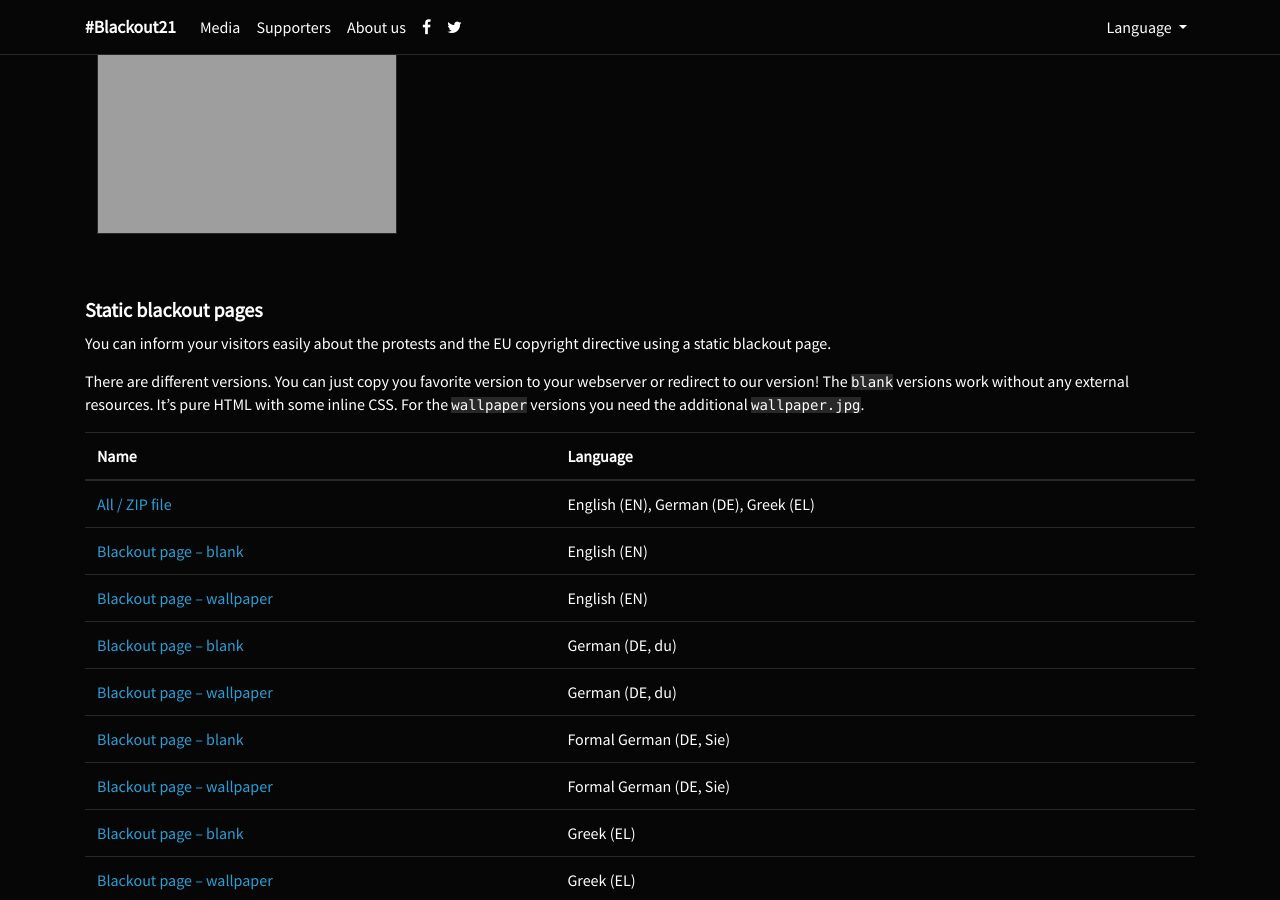
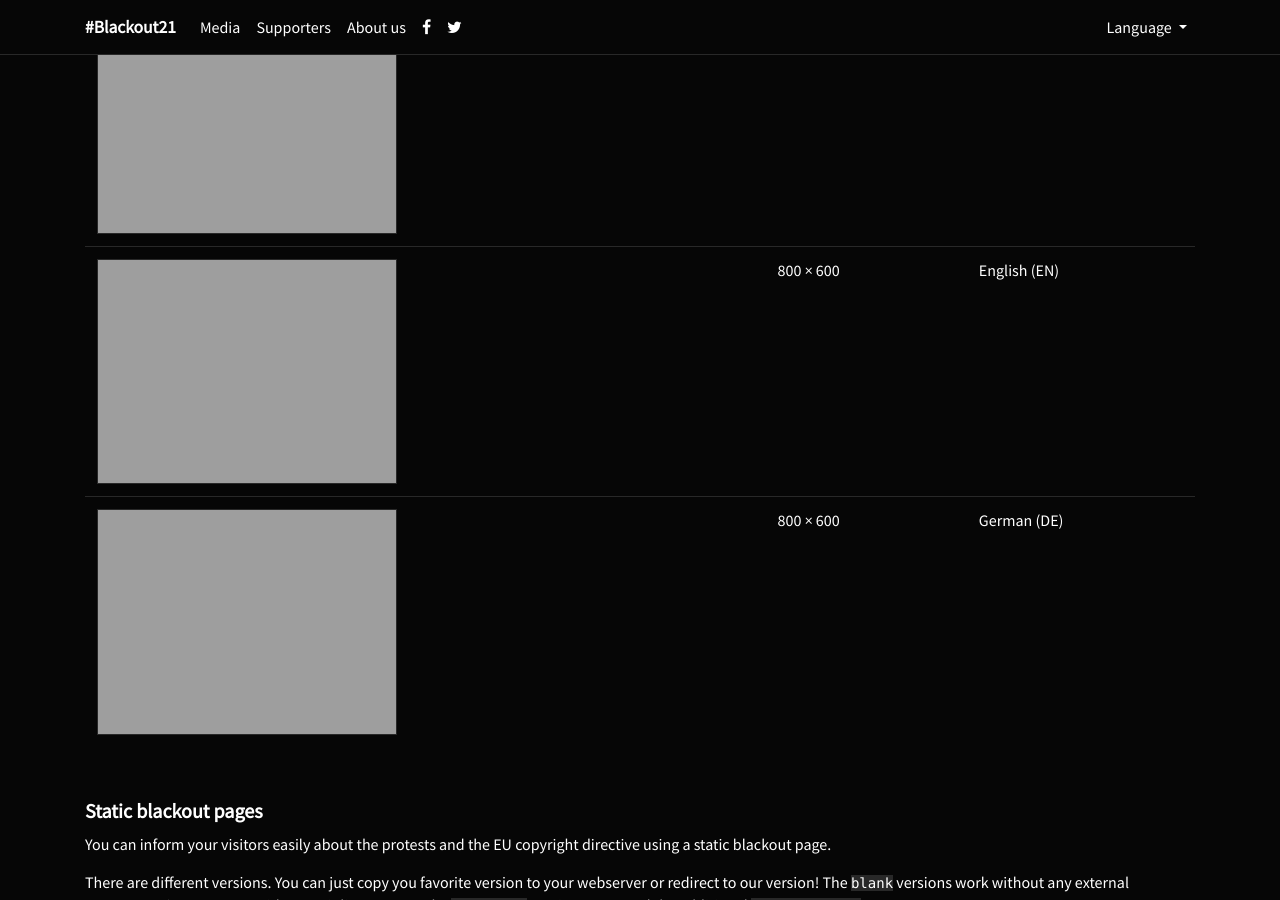
Before and after one commit to blackout21/blackout21.github.io, a Jekyll site: the page built from en/media.md, in a window 1280 px wide and 900 px high, scrolled down 884 px. Built offline with Jekyll 4.4.1, drawn with Linux system fonts in a browser that asks for light colours; nearby versions of some CDN libraries; our own code applies the rules of GitHub Pages for plain Markdown files; a script that is not in the unit is left out.

Commit message:
Added two more banners

```diff
--- a/_includes/banners.html
+++ b/_includes/banners.html
@@ -25,5 +25,23 @@
       <td>1980 × 480</td>
       <td>German (DE)</td>
     </tr>
+    <tr>
+      <td>
+        <a href="https://blackout21.github.io/media/banners/blackout21_800x600_en.png" target="_blank" class="image-link">
+          <img src="https://blackout21.github.io/media/banners/blackout21_800x600_en.png" class="bordered-image" alt="Banner (EN)" width="300">
+        </a>
+      </td>
+      <td>800 × 600</td>
+      <td>English (EN)</td>
+    </tr>
+    <tr>
+      <td>
+        <a href="https://blackout21.github.io/media/banners/blackout21_800x600_de.png" target="_blank" class="image-link">
+          <img src="https://blackout21.github.io/media/banners/blackout21_800x600_de.png" class="bordered-image" alt="Banner (DE)" width="300">
+        </a>
+      </td>
+      <td>800 × 600</td>
+      <td>German (DE)</td>
+    </tr>
   </tbody>
 </table>
```
